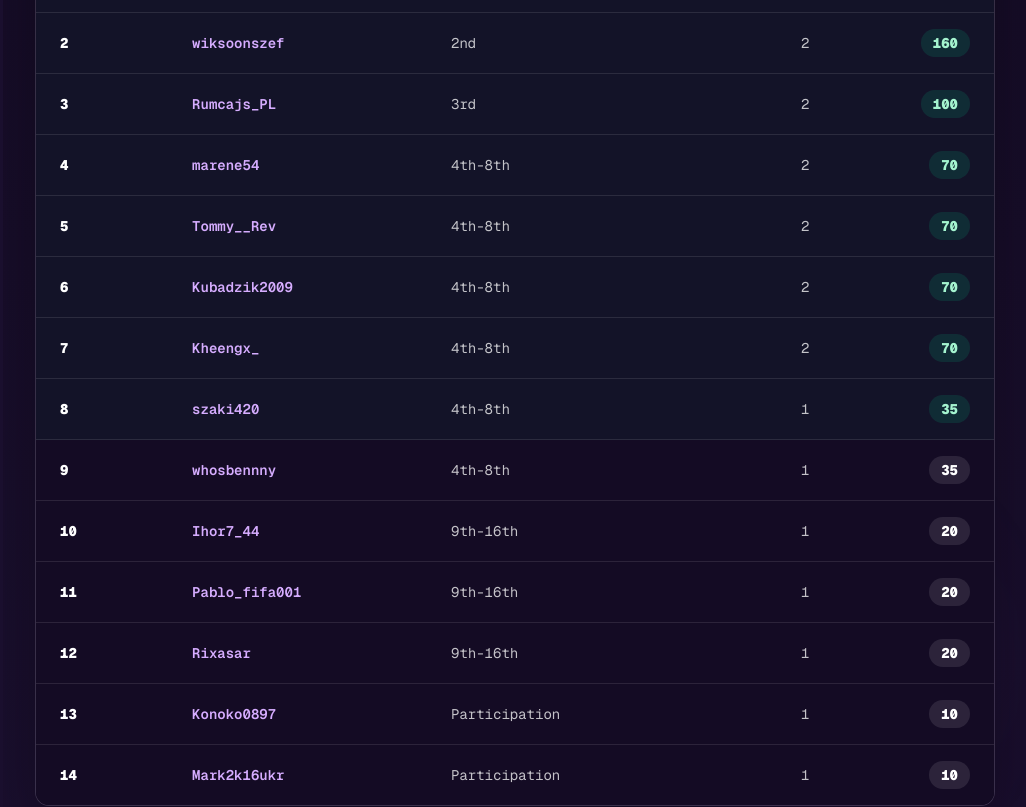
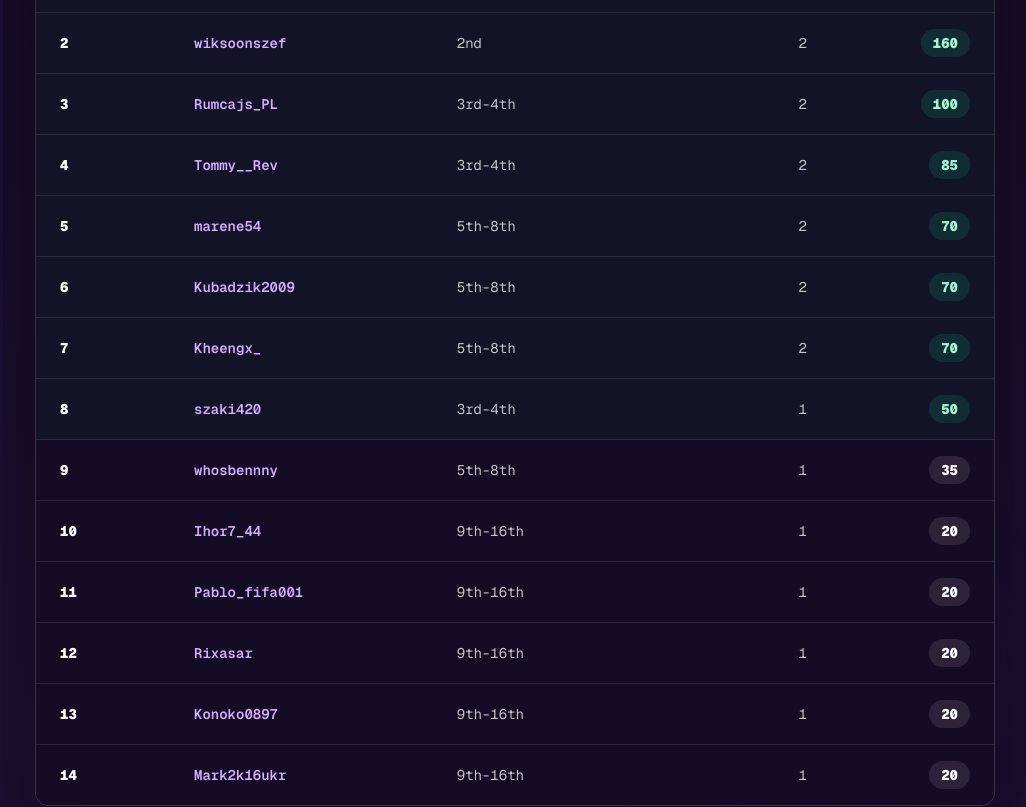
Before and after one commit to 4ntxk/syndicusamateurleague, a Next.js app: page /en/rankings in a window 1280 px wide. Shown: the part 2040-2847 px from the top of the page, without its empty margins (253-1279 px from the left). Built offline with nearby package versions, Linux system fonts and the light colour scheme; no server answers.

Commit message:
Fix season ranking points tiers

```diff
--- a/src/data/season-rankings.ts
+++ b/src/data/season-rankings.ts
@@ -40,10 +40,9 @@ export const seasonOne: SeasonRankingConfig = {
   pointsTable: [
     { place: '1st', points: 100 },
     { place: '2nd', points: 80 },
-    { place: '3rd', points: 50 },
-    { place: '4th-8th', points: 35 },
+    { place: '3rd-4th', points: 50 },
+    { place: '5th-8th', points: 35 },
     { place: '9th-16th', points: 20 },
-    { place: 'Participation', points: 10 },
   ],
   standings: [
     {
@@ -62,43 +61,43 @@ export const seasonOne: SeasonRankingConfig = {
       player: 'Rumcajs_PL',
       totalPoints: 100,
       eventsPlayed: 2,
-      bestFinish: '3rd',
+      bestFinish: '3rd-4th',
+    },
+    {
+      player: 'Tommy__Rev',
+      totalPoints: 85,
+      eventsPlayed: 2,
+      bestFinish: '3rd-4th',
     },
     {
       player: 'marene54',
       totalPoints: 70,
       eventsPlayed: 2,
-      bestFinish: '4th-8th',
-    },
-    {
-      player: 'Tommy__Rev',
-      totalPoints: 70,
-      eventsPlayed: 2,
-      bestFinish: '4th-8th',
+      bestFinish: '5th-8th',
     },
     {
       player: 'Kubadzik2009',
       totalPoints: 70,
       eventsPlayed: 2,
-      bestFinish: '4th-8th',
+      bestFinish: '5th-8th',
     },
     {
       player: 'Kheengx_',
       totalPoints: 70,
       eventsPlayed: 2,
-      bestFinish: '4th-8th',
+      bestFinish: '5th-8th',
     },
     {
       player: 'szaki420',
-      totalPoints: 35,
+      totalPoints: 50,
       eventsPlayed: 1,
-      bestFinish: '4th-8th',
+      bestFinish: '3rd-4th',
     },
     {
       player: 'whosbennny',
       totalPoints: 35,
       eventsPlayed: 1,
-      bestFinish: '4th-8th',
+      bestFinish: '5th-8th',
     },
     {
       player: 'Ihor7_44',
@@ -120,15 +119,15 @@ export const seasonOne: SeasonRankingConfig = {
     },
     {
       player: 'Konoko0897',
-      totalPoints: 10,
+      totalPoints: 20,
       eventsPlayed: 1,
-      bestFinish: 'Participation',
+      bestFinish: '9th-16th',
     },
     {
       player: 'Mark2k16ukr',
-      totalPoints: 10,
+      totalPoints: 20,
       eventsPlayed: 1,
-      bestFinish: 'Participation',
+      bestFinish: '9th-16th',
     },
   ],
 }
--- a/src/i18n/translations.ts
+++ b/src/i18n/translations.ts
@@ -55,7 +55,7 @@ const translations = {
       statusCompleted: 'Zakończony',
       pointsTitle: 'Punkty za miejsca',
       pointsSubtitle:
-        'Faza finałowa każdego turnieju jest zawsze rozgrywana w systemie double elimination. 1. i 2. miejsce zajmują finaliści Grand Final, 3. miejsce zdobywa przegrany finału drabinki przegranych, a kolejny próg punktowy obejmuje miejsca 4-8.',
+        'Faza finałowa każdego turnieju jest zawsze rozgrywana w systemie double elimination. Punkty są przyznawane za 1. miejsce, 2. miejsce, miejsca 3-4, miejsca 5-8 oraz miejsca 9-16.',
       pointsPlacement: 'Miejsce',
       pointsPoints: 'Punkty',
       ladderTitle: 'Drabinka globalna',
@@ -306,7 +306,7 @@ const translations = {
       statusCompleted: 'Completed',
       pointsTitle: 'Points By Placement',
       pointsSubtitle:
-        'The final phase of every event always uses a double-elimination format. 1st and 2nd place go to the Grand Finalists, 3rd place goes to the loser of the lower-bracket final, and the next scoring tier covers places 4-8.',
+        'The final phase of every event always uses a double-elimination format. Points are awarded for 1st place, 2nd place, places 3-4, places 5-8, and places 9-16.',
       pointsPlacement: 'Placement',
       pointsPoints: 'Points',
       ladderTitle: 'Global Ladder',
```
